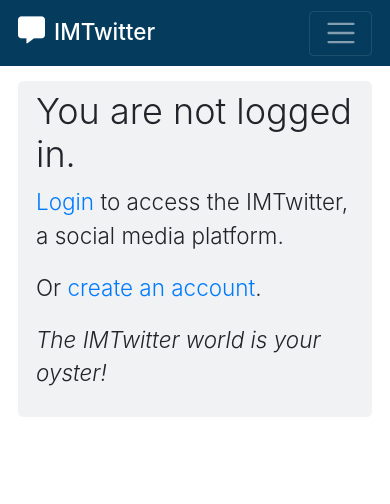
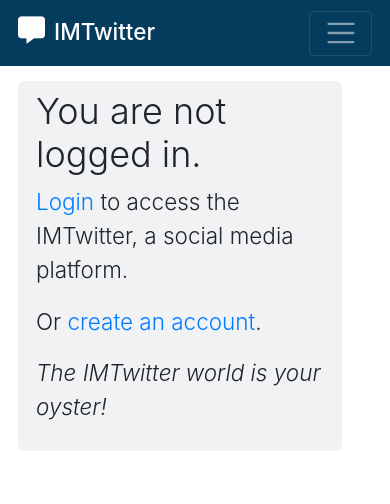
Before and after one commit to mbeche/mysite-imtwitter, a Django app: page / in a window 390 px wide. Shown: the top 504 px of the page. Run offline with Django 3.2, Linux system fonts and the light colour scheme; some libraries are stand-ins or nearby versions.

Commit message:
Attempt to fix scrolling on mobile 3

```diff
--- a/imtweet/templates/home.html
+++ b/imtweet/templates/home.html
@@ -5,7 +5,7 @@
 {% block content %}
 
 {% if user.is_authenticated %}
-<div class="sort p-3 row justify-content-center">
+<div class="w-100 sort p-3 row justify-content-center">
   <div class="pt-4 col-12 col-sm-11 col-md-10">
     <div class="jumbotron pt-2 pb-2" style="background-color: #f0f2f4">
       <h1 class="display-4">Hi {{ user.username }}!</h1>
@@ -15,7 +15,7 @@
   </div>
 </div>
 {% else %}
-<div class="sort p-3 row justify-content-center">
+<div class="w-100 sort p-3 row justify-content-center">
   <div class="pt-4 col-12 col-sm-11 col-md-10">
     <div class="jumbotron pt-2 pb-2" style="background-color: #f0f2f4">
       <h1 class="display-4">You are not logged in.</h1>
```
